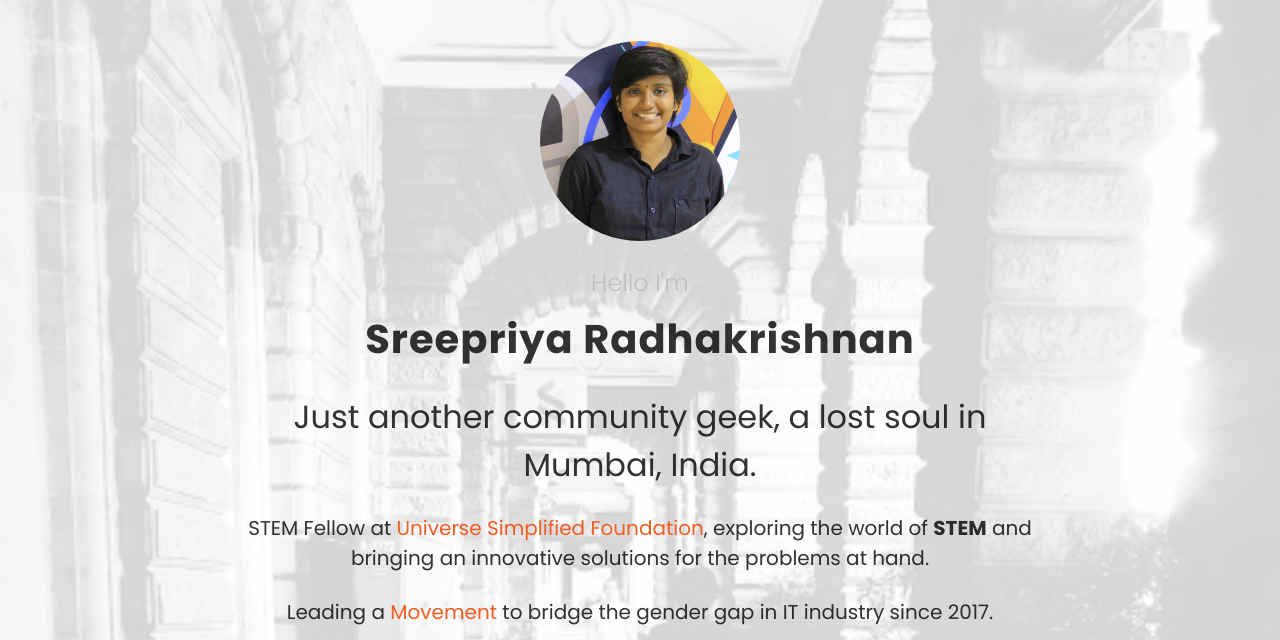
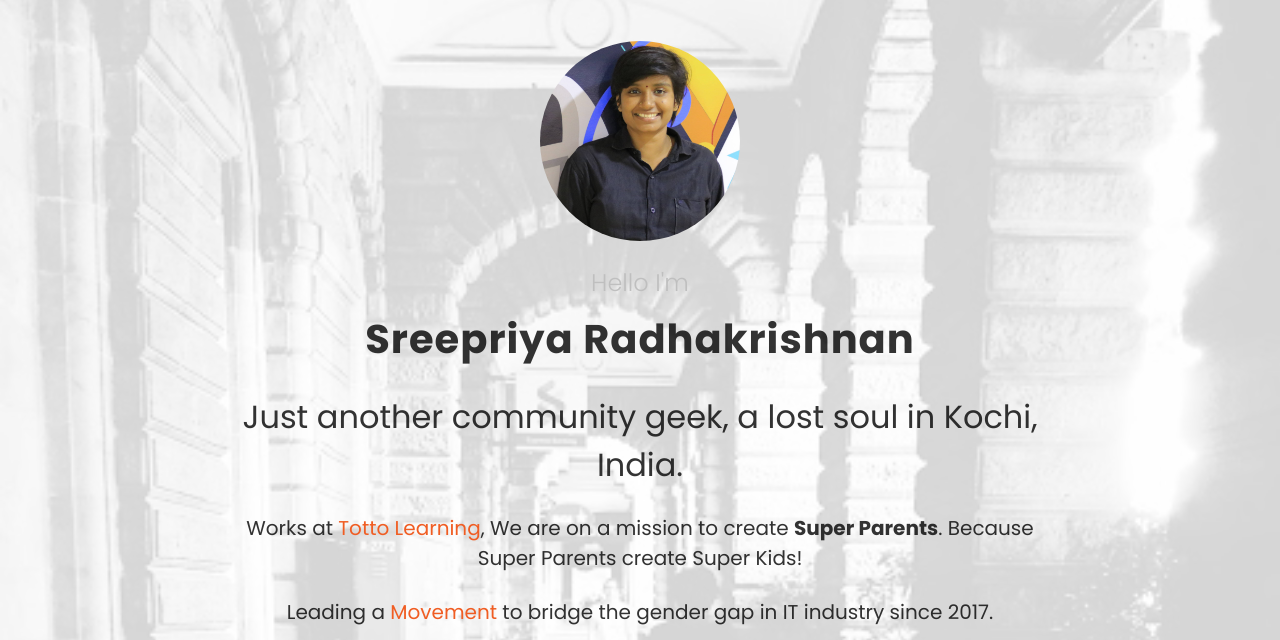
Before and after one commit to rkdotsreepriya/sreepriya.in, a plain HTML site: page index.html in a window 1280 px wide. Shown: the top 640 px of the page. Drawn offline with Linux system fonts and the light colour scheme; files whose address does not match are found by name.

Commit message:
Updated Profession

```diff
--- a/index.html
+++ b/index.html
@@ -44,11 +44,11 @@
 							<div class="desc">
 								<h2 class="subheading">Hello I'm</h2>
 								<h1 class="mb-4">Sreepriya Radhakrishnan</h1>
-								<h2 class="mb-4">Just another community geek, a lost soul in Mumbai, India.</h2>
-								<h5 class="mb-4">STEM Fellow at <a href="http://universesimplified.org">Universe Simplified Foundation</a>, exploring the world of <strong>STEM</strong> and bringing an innovative solutions for the problems at hand. </h5>
+								<h2 class="mb-4">Just another community geek, a lost soul in Kochi, India.</h2>
+								<h5 class="mb-4">Works at <a href="http://tottolearning.com">Totto Learning</a>, We are on a mission to create <strong>Super Parents</strong>. Because Super Parents create Super Kids!</h5>
 								<h5 class="mb-4">Leading a <a href="https://pehia.org">Movement</a> to bridge the gender gap in IT industry since 2017.</h5>
 								<ul class="ftco-social mt-3">
-			<li class="ftco-animate"><a href="https://twitter.com/rksreepriya"><span class="icon-twitter"></span></a></li>
+			<li class="ftco-animate"><a href="https://twitter.com/incompletewhole"><span class="icon-twitter"></span></a></li>
 
 		      </ul>
 		      <p style="font-size: 0.5em; text-align: right;">Based on <a href="https://colorlib.com/wp/template/elen/">Elen theme</a> by Colorlib </p>
```
